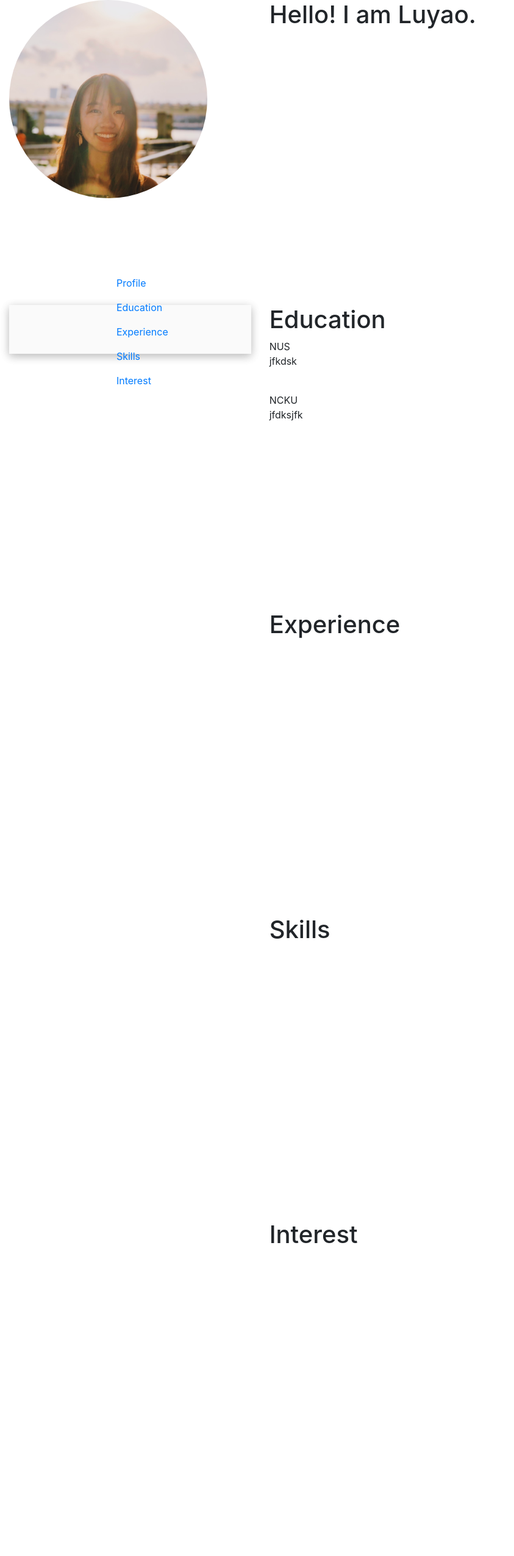
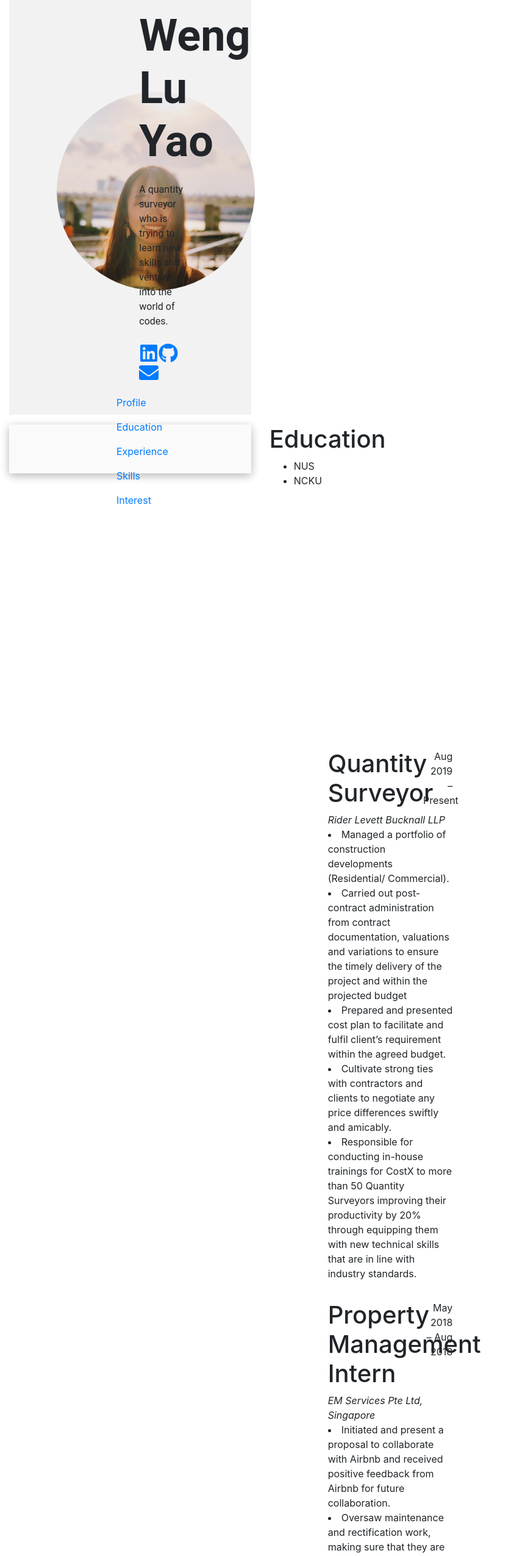
Before and after one commit to smmileely/LuyaoPortfolio, a React (Create React App) app: page / in a window 1280 px wide. Shown: the top 2551 px of the page at 61% size, without its empty margins (0-843 px from the left). Before the commit the page ends 2500 px from the top, so only its background shows below. Built offline with nearby package versions, Linux system fonts and the light colour scheme.

Commit message:
Updated expereince content

```diff
--- a/package.json
+++ b/package.json
@@ -10,6 +10,7 @@
     "react": "^17.0.1",
     "react-bootstrap": "^1.5.0",
     "react-dom": "^17.0.1",
+    "react-icons": "^4.2.0",
     "react-router-dom": "^5.2.0",
     "react-router-hash-link": "^2.4.0",
     "react-scripts": "4.0.2",
--- a/src/App.js
+++ b/src/App.js
@@ -8,27 +8,24 @@ import {
   Form,
   Button,
 } from "react-bootstrap";
-import ProfilePic from "./assets/profilePic.PNG";
 import {
-  Profile,
   SideBar,
   Education,
-  Experience,
+  // Experience,
   Skills,
   Interest,
   ChatBox,
+  Header,
 } from "./component";
-import "./component/SelfPortrait.css";
+
+import Experience from "./component/Experience";
 
 export default function App() {
   return (
     <Container fluid>
       <Row>
-        <Col xs={6} md={4}>
-          <Image src={ProfilePic} className="aboutMePortrait" roundedCircle />
-        </Col>
         <Col xs={12} md={4}>
-          <Profile />
+          <Header />
         </Col>
       </Row>
       <Row>
--- a/src/component/Education.js
+++ b/src/component/Education.js
@@ -4,11 +4,10 @@ export function Education() {
   return (
     <div id="education" style={{ height: "500px" }}>
       <h1>Education</h1>
-      <header>NUS</header>
-      <p>jfkdsk</p>
-      <br></br>
-      <header>NCKU</header>
-      <body>jfdksjfk</body>
+      <ul>
+        <li>NUS</li>
+        <li>NCKU</li>
+      </ul>
     </div>
   );
 }
--- a/src/component/Experience.js
+++ b/src/component/Experience.js
@@ -1,9 +1,44 @@
-import React from "react";
+import React, { Component } from "react";
+import ExperienceTemplate from "./ExperienceTemplate";
 
-export function Experience() {
-  return (
-    <div id="experience" style={{ height: "500px" }}>
-      <h1>Experience</h1>
-    </div>
-  );
+class Experience extends Component {
+  state = {
+    title: "Experience",
+    rlb: {
+      name: "Quantity Surveyor ",
+      period: "Aug 2019 – Present",
+      company: "Rider Levett Bucknall LLP",
+      det1:
+        "Managed a portfolio of construction developments (Residential/ Commercial).",
+      det2:
+        "Carried out post-contract administration from contract documentation, valuations and variations to ensure the timely delivery of the project and within the projected budget",
+      det3:
+        "Prepared and presented cost plan to facilitate and fulfil client’s requirement  within the agreed budget.",
+      det4:
+        "Cultivate strong ties with contractors and clients to negotiate any price differences swiftly and amicably.",
+      det5:
+        "Responsible for conducting in-house trainings for CostX to more than 50 Quantity Surveyors improving their productivity by 20% through equipping them with new technical skills that are in line with industry standards.",
+      id: "rlb",
+    },
+    emservices: {
+      name: "Property Management Intern",
+      period: "May 2018 – Aug 2018",
+      company: "EM Services Pte Ltd, Singapore",
+      det1:
+        "Initiated and present a proposal to collaborate with Airbnb and received positive feedback from Airbnb for future collaboration.",
+      det2:
+        "Oversaw maintenance and rectification work, making sure that they are completed within the stipulated deadline.",
+      id: "emservices",
+    },
+  };
+  render() {
+    return (
+      <div className="py-3">
+        <ExperienceTemplate exp={this.state.rlb} />
+        <ExperienceTemplate exp={this.state.emservices} />
+      </div>
+    );
+  }
 }
+
+export default Experience;
--- /dev/null
+++ b/src/component/ExperienceTemplate.js
@@ -0,0 +1,39 @@
+import React from "react";
+import Container from "react-bootstrap/Container";
+import Row from "react-bootstrap/Row";
+import Col from "react-bootstrap/Col";
+
+const ExperienceTemplate = (props) => {
+  return (
+    <Container
+      className="resume-text py-3 px-sm-0 px-md-1 px-lg-5"
+      id={props.exp.id}
+    >
+      <Container className="px-sm-0 px-md-1 px-lg-5">
+        <Row xs={1} sm={2}>
+          <Col sm={8} md={8}>
+            <h1> {props.exp.name} </h1>
+          </Col>
+          <Col sm={4} md={4} className="text-sm-right">
+            {" "}
+            {props.exp.period}{" "}
+          </Col>
+        </Row>
+        <Row>
+          <Col className="font-italic"> {props.exp.company} </Col>
+        </Row>
+        <Row>
+          <Col>
+            {props.exp.det1 && <li> {props.exp.det1} </li>}
+            {props.exp.det2 && <li> {props.exp.det2} </li>}
+            {props.exp.det3 && <li> {props.exp.det3} </li>}
+            {props.exp.det4 && <li> {props.exp.det4} </li>}
+            {props.exp.det5 && <li> {props.exp.det5} </li>}
+          </Col>
+        </Row>
+      </Container>
+    </Container>
+  );
+};
+
+export default ExperienceTemplate;
--- a/src/component/Header.js
+++ b/src/component/Header.js
@@ -1,21 +1,15 @@
 import React from "react";
-import Container from "react-bootstrap/Container";
-import Row from "react-bootstrap/Row";
-import Col from "react-bootstrap/Col";
-import Image from "react-bootstrap/Image";
+import { Container, Row, Col, Image } from "react-bootstrap";
 
-import selfPortrait from "../../assets/selfPortrait.jpg";
+import selfPortrait from "../assets/profilePic.PNG";
+import "./SelfPortrait.css";
 
-import "./HomeHero.css";
-import ContactIcon from "./ContactIcon";
+import { FaLinkedin, FaGithub, FaEnvelope } from "react-icons/fa";
+import { IconContext } from "react-icons";
 
-const HomeHero = () => {
-  const linkedin = "https://www.linkedin.com/in/wengluyao/";
-  const github = "https://github.com/smmileely";
-  const mail = "mailto:wengluyao0127@gmail.com";
-
+export function Header() {
   return (
-    <Container className="home-hero align-items-center d-flex pb-3 mb-3" fluid>
+    <Container className="home-hero align-items-center fd-flex pb-3 mb-3" fluid>
       <Container className="pb-lg-3 pb-md-3 pb-sm-1 pb-xs-0">
         <Row className="px-lg-5 align-items-center">
           <Col className="text-center" md={6} lg={6}>
@@ -30,33 +24,32 @@ const HomeHero = () => {
             md={6}
             lg={6}
           >
-            <h1 className="display-4 font-weight-bolder"> Hello! </h1>
-            <p className="pt-md-2 pt-lg-3">I'm Lu Yao.</p>
-            <div className="pt-2">
-              <ContactIcon
-                link={linkedin}
-                icon="linkedin"
-                iconStyle="primary"
-                iconText="LinkedIn"
-              />
-              <ContactIcon
-                link={github}
-                icon="github"
-                iconStyle="secondary"
-                iconText="GitHub"
-              />
-              <ContactIcon
-                link={mail}
-                icon="mail"
-                iconStyle="teal"
-                iconText="Email"
-              />
-            </div>
+            <h1 className="display-4 font-weight-bolder"> Weng Lu Yao </h1>
+            <p className="pt-md-2 pt-lg-3">
+              A quantity surveyor who is trying to learn new skills and venture
+              into the world of codes.
+            </p>
+            <IconContext.Provider
+              value={{ color: "cornblueflower", size: "2em" }}
+            >
+              <div className="pt-2">
+                <a
+                  href="https://www.linkedin.com/in/wengluyao/"
+                  target="_blank"
+                >
+                  <FaLinkedin />
+                </a>
+                <a href="https://github.com/smmileely" target="_blank">
+                  <FaGithub />
+                </a>
+                <a href="mailto:wengluyao0127@gmail.com" target="_blank">
+                  <FaEnvelope />
+                </a>
+              </div>
+            </IconContext.Provider>
           </Col>
         </Row>
       </Container>
     </Container>
   );
-};
-
-export default HomeHero;
+}
--- a/src/component/Profile.js
+++ /dev/null
@@ -1,9 +0,0 @@
-import React from "react";
-
-export function Profile() {
-  return (
-    <div id="profile" style={{ height: "500px" }}>
-      <h1>Hello! I am Luyao.</h1>
-    </div>
-  );
-}
--- a/src/component/index.js
+++ b/src/component/index.js
@@ -3,6 +3,6 @@ export * from "./Chatbox";
 export * from "./Education";
 export * from "./Experience";
 export * from "./Interest";
-export * from "./Profile";
 export * from "./SideBar";
 export * from "./Skills";
+export * from "./Header";
```
Also changed, not shown: src/component/ContactIcon.js (added, +13 -0 lines), src/component/Footer.js (added), 1 other file (tests, documents, lock files or other folders).
